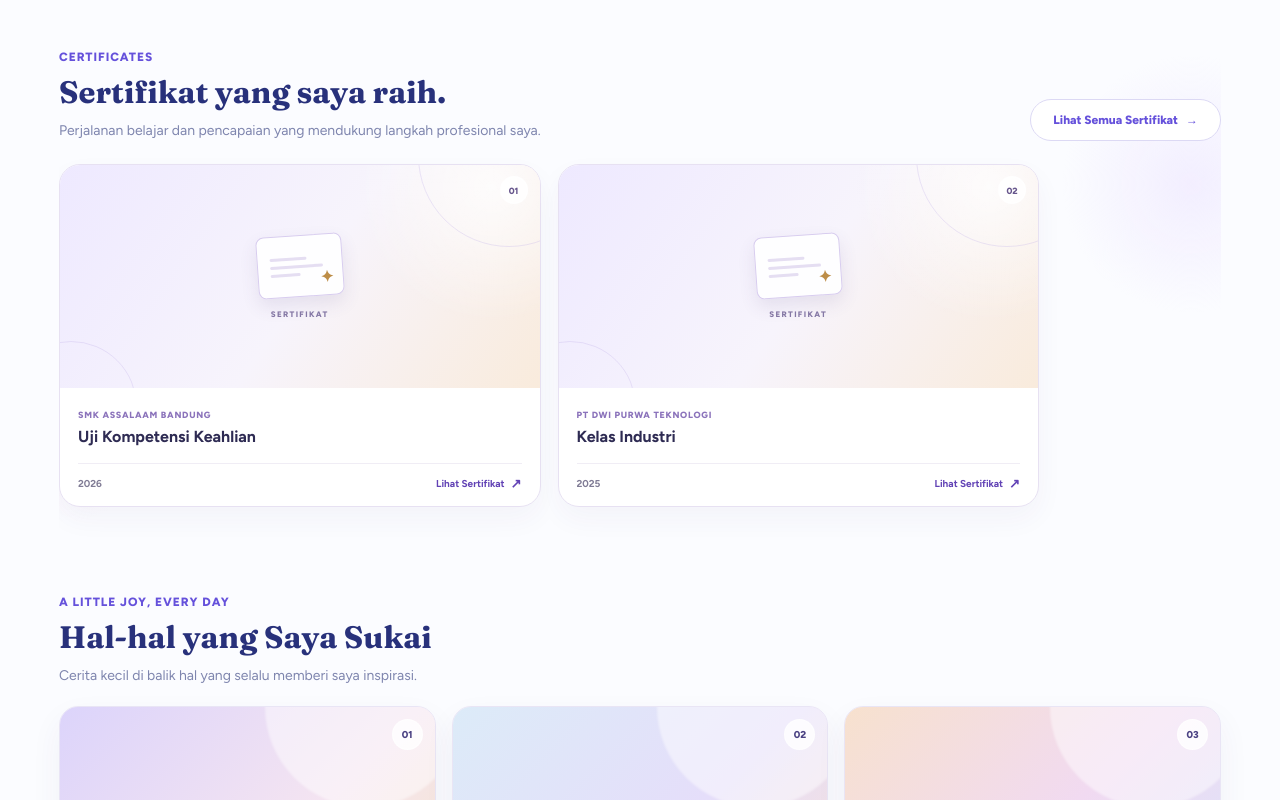
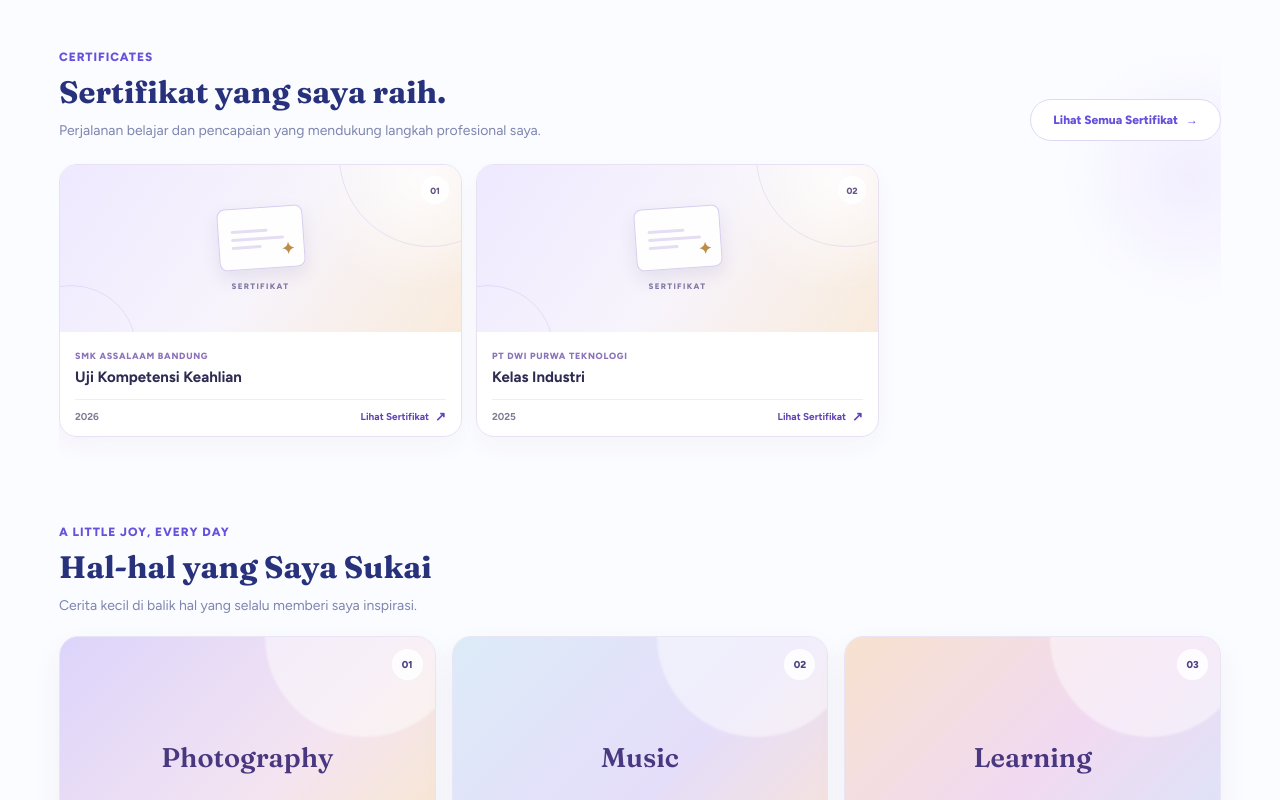
Before and after one commit to Ismatyarara/isma-tiara, a website: page index.html in a window 1280 px wide. Shown: the part 3296-4096 px from the top of the page. Drawn offline with Linux system fonts and the light colour scheme; no server answers.

Commit message:
Compact homepage certificate cards

```diff
--- a/portfolio-showcase.css
+++ b/portfolio-showcase.css
@@ -124,6 +124,18 @@
 #skills .skills-preview-head,#skills .skills-category-grid,#certificates .certificates-head,#certificates .certificates-grid{position:relative;z-index:1}
 @media(prefers-reduced-motion:reduce){.skills-preview-section:before,.certificates-section:before,.skills-preview-section:after,.certificates-section:after{transition:none!important;transform:none!important;will-change:auto!important}}
 
+/* Compact only the homepage previews; detail and certificates pages keep their existing sizing. */
+#certificates .certificates-grid{grid-template-columns:repeat(auto-fit,minmax(min(100%,260px),1fr));max-width:820px;gap:14px}
+#certificates .cert-link{border-radius:18px;box-shadow:0 10px 24px #49317409}
+#certificates .cert-link:hover{box-shadow:0 16px 30px #49317414}
+#certificates .certificate-preview{aspect-ratio:2.4}
+#certificates .certificate-preview-image{padding:8px}
+#certificates .certificate-card-copy{padding:13px 15px 12px}
+#certificates .certificate-card-copy h3{font-size:15px;line-height:1.35}
+#certificates .certificate-card-footer{gap:9px;margin-top:11px;padding-top:9px}
+@media(max-width:760px){#certificates .certificates-grid{grid-template-columns:repeat(auto-fit,minmax(min(100%,240px),1fr));max-width:100%;gap:12px}}
+@media(max-width:600px){#certificates .certificates-grid{grid-template-columns:1fr;gap:12px}#certificates .certificate-preview{aspect-ratio:2.5}}
+
 /* Editorial featured-projects treatment */
 #projects .projects-head{align-items:end;margin-bottom:25px}
 #projects .project-grid{grid-template-columns:repeat(2,minmax(0,1fr));gap:26px;align-items:stretch}
```
